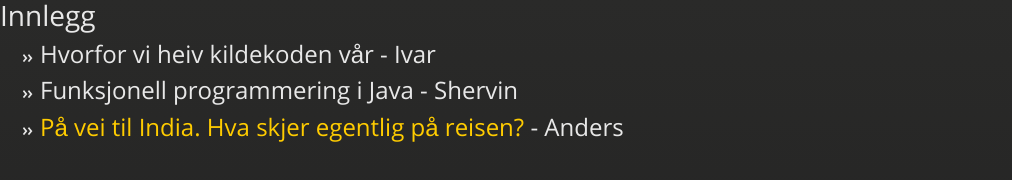
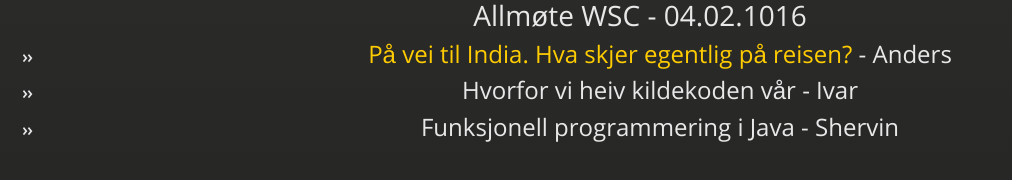
Before and after one commit to rossgard/rossgard.github.io, a plain HTML site: page index.html in a window 1280 px wide. Shown: the whole page, without its empty margins (0-1012 px from the left). Drawn offline with nearby package versions, Linux system fonts and the light colour scheme.

Commit message:
Faggruppemøte 04.02.2016

```diff
--- a/index.html
+++ b/index.html
@@ -11,13 +11,13 @@
 
     <meta name="viewport" content="width=device-width, initial-scale=1, user-scalable=no">
   </head>
-  <body>
-  <h1>Innlegg</h1>
+  <body style="text-align:center">
+  <h1>Allmøte WSC - 04.02.1016</h1>
   <ul>
+  <li><h2><a href="https://docs.google.com/a/webstep.no/presentation/d/14piCZjwBfJeUtCRj6uw-LvFI4kl4YMN6tp4uGSzDwXA/edit?usp=sharing_eid&ts=56b11b6b" target=_'blank'>
+    På vei til India. Hva skjer egentlig på reisen?</a> - Anders</h2></li>
     <li><h2>Hvorfor vi heiv kildekoden vår - Ivar</h2></li>
     <li><h2>Funksjonell programmering i Java - Shervin<h2></li>
-    <li><h2><a href="https://docs.google.com/a/webstep.no/presentation/d/14piCZjwBfJeUtCRj6uw-LvFI4kl4YMN6tp4uGSzDwXA/edit?usp=sharing_eid&ts=56b11b6b">
-    På vei til India. Hva skjer egentlig på reisen?</a> - Anders</h2></li>
   </ul>
   </body>
 </html>
```
